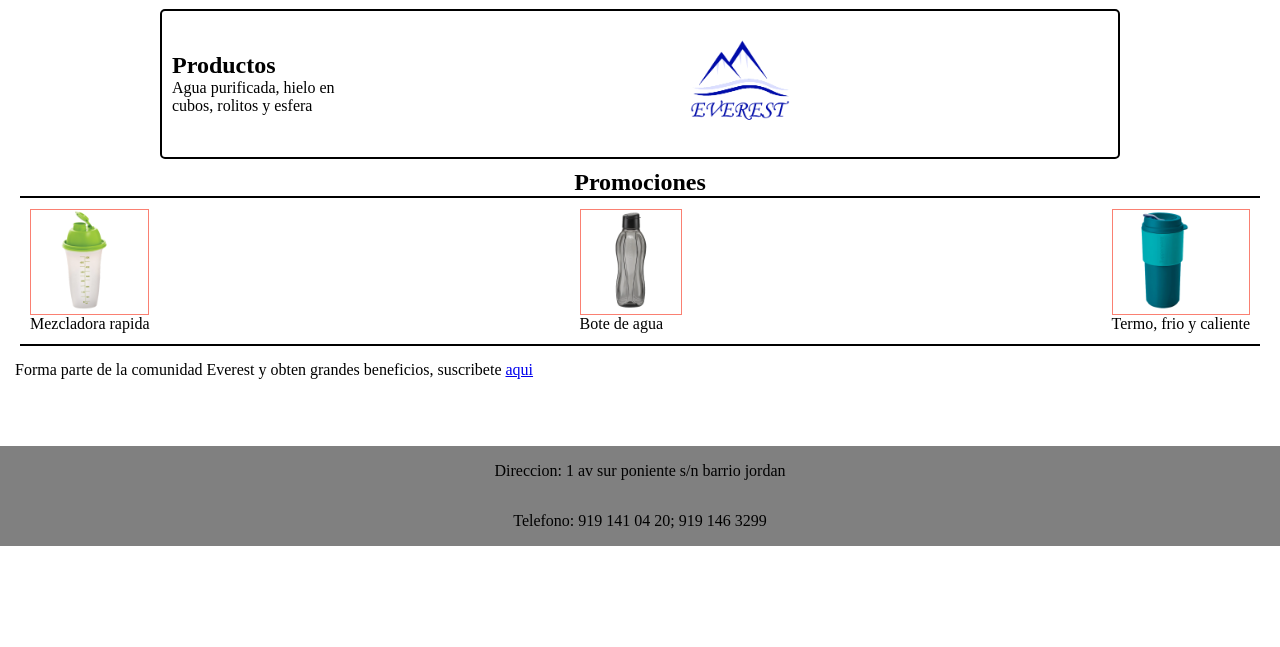
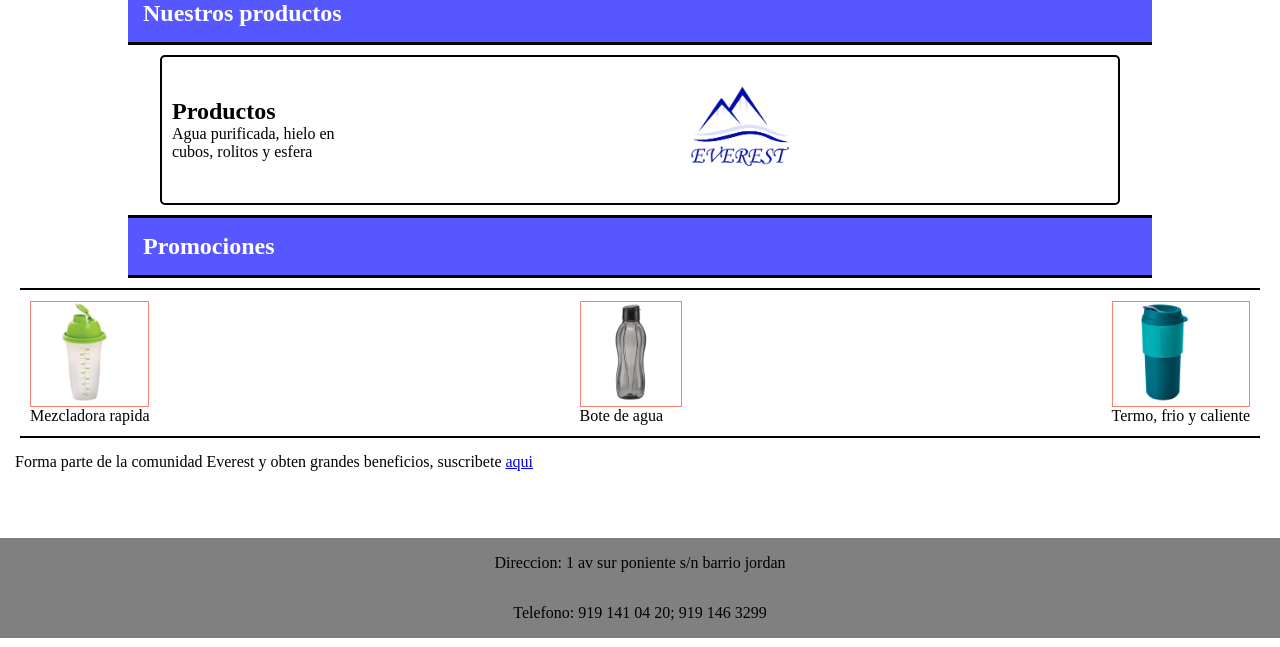
Before and after one commit to animus77/everests, a plain HTML site: page index.html in a window 1280 px wide. Shown: the part 153-800 px from the top of the page. Drawn offline with Linux system fonts and the light colour scheme.

Commit message:
nuevos encabezados

```diff
--- a/css/styles.css
+++ b/css/styles.css
@@ -59,6 +59,20 @@ main h1{
     text-align: center;
 }
 
+.products-offered{
+    max-width: 80vw;
+    margin: 10px auto;
+    padding: 15px;
+    border-top: 3px solid black;
+    border-bottom: 3px solid black;
+    background-color: rgba(0, 0, 255, 0.658);
+    color: white;
+}
+
+.products-offered h1{
+    text-align: left;
+}
+
 /*main's first secction*/
 .main-product article{
     border: 2px solid black;
@@ -79,33 +93,25 @@ main h1{
     margin: auto;
 }
 
-/*main's second secction*/
-.main-services article{
-    border: 2px solid black;
-    border-radius: 5px;
-    display: flex;
-    max-width: 75%;
+/*main's third secction*/
+.promotions{
+    max-width: 80vw;
     margin: 10px auto;
-    height: 150px;
-    align-items: center;
-}
-.main-services article div{
-    padding: 10px;
-    width: 200px;
+    padding: 15px;
+    border-top: 3px solid black;
+    border-bottom: 3px solid black;
+    background-color: rgba(0, 0, 255, 0.658);
+    color: white;
 }
 
-.main-services article figure{
-    margin: auto;
+.promotions h1{
+    text-align: left;
 }
-
-/*main's third secction*/
-
 .main-new article{
     border-top: 2px solid black;
     border-bottom: 2px solid black;
     display: flex;
     flex-wrap: wrap;
-
     padding: 10px;
     margin-bottom: 0;
     min-height: 150px;
--- a/index.html
+++ b/index.html
@@ -37,7 +37,7 @@
                 </figure>
             </article>
         </section>
-        <section class="Promociones">
+        <section class="promotions">
             <h1>Promociones</h1>
         </section>
         <section class="main-new">
```
